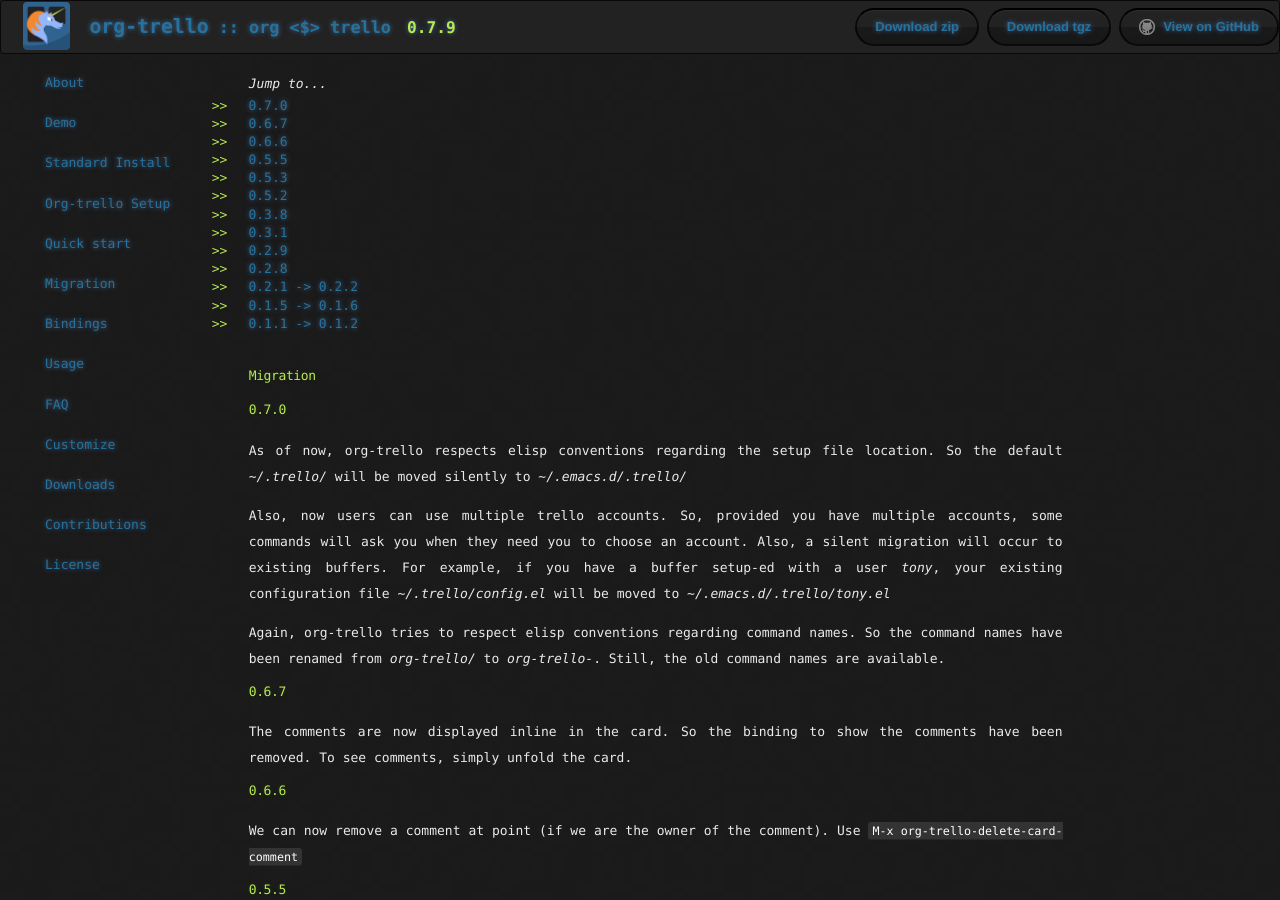
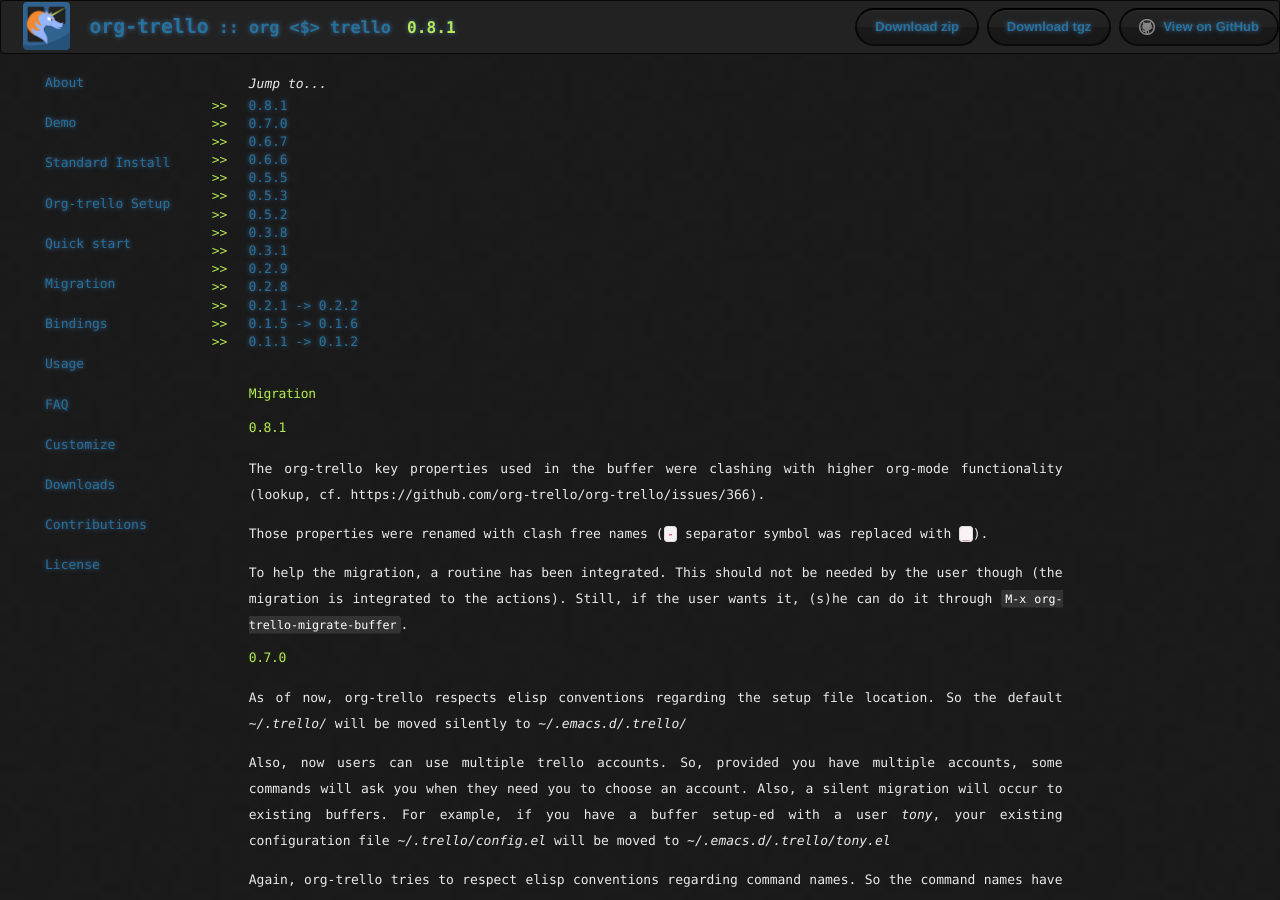
Before and after one commit to org-trello/org-trello.github.io, a Jekyll site: the page built from migration.md, in a window 1280 px wide and 900 px high. Built offline with Jekyll 4.4.1, drawn with Linux system fonts in a browser that asks for light colours; nearby versions of some CDN libraries; some of the changed text lies outside the part shown.

Commit message:
0.8.1: Update to latest version
Related https://github.com/org-trello/org-trello/issues/366
Related https://github.com/org-trello/org-trello/pull/371

```diff
--- a/_layouts/default.html
+++ b/_layouts/default.html
@@ -37,7 +37,7 @@
             </a>
           </div>
           <div style="float:right;width:90%;padding-left:1em;">
-            <a href="/" class="navbar-brand"><span id="main-title">org-trello<small> :: org <$> trello</small></span><span id="version">0.7.9</span></a>
+            <a href="/" class="navbar-brand"><span id="main-title">org-trello<small> :: org <$> trello</small></span><span id="version">0.8.1</span></a>
           </div>
         </div>
         <div class="nav navbar-nav navbar-right" style="margin-top: 0.5em">
@@ -80,7 +80,7 @@
             {:github <a href="https://github.com/ardumont">@ardumont</a><br />
             &nbsp;:twitter <a href="https://twitter.com/ardumont">@ardumont</a>}
           </div>
-          <span style="text-align:center">last modification date: Sat Feb 13 19:28:25 CET 2016</span>
+          <span style="text-align:center">last modification date: Thu Nov  2 13:39:46 GMT 2017</span>
           <div style="float:right">
             <a href="#">back to top</a>
           </div>
--- a/migration.md
+++ b/migration.md
@@ -1,8 +1,23 @@
 ---
 layout: post
 title:  "Migration"
-date:   2014-03-16 11:01:52
+date:   2017-11-02 13:29:56
+
 ---
+
+## 0.8.1
+
+The org-trello key properties used in the buffer were clashing with
+higher org-mode functionality (lookup,
+cf. https://github.com/org-trello/org-trello/issues/366).
+
+Those properties were renamed with clash free names (`-` separator
+symbol was replaced with `_`).
+
+To help the migration, a routine has been integrated.  This should not
+be needed by the user though (the migration is integrated to the
+actions).  Still, if the user wants it, (s)he can do it through
+<kbd>M-x org-trello-migrate-buffer</kbd>.
 
 ## 0.7.0
 
```
